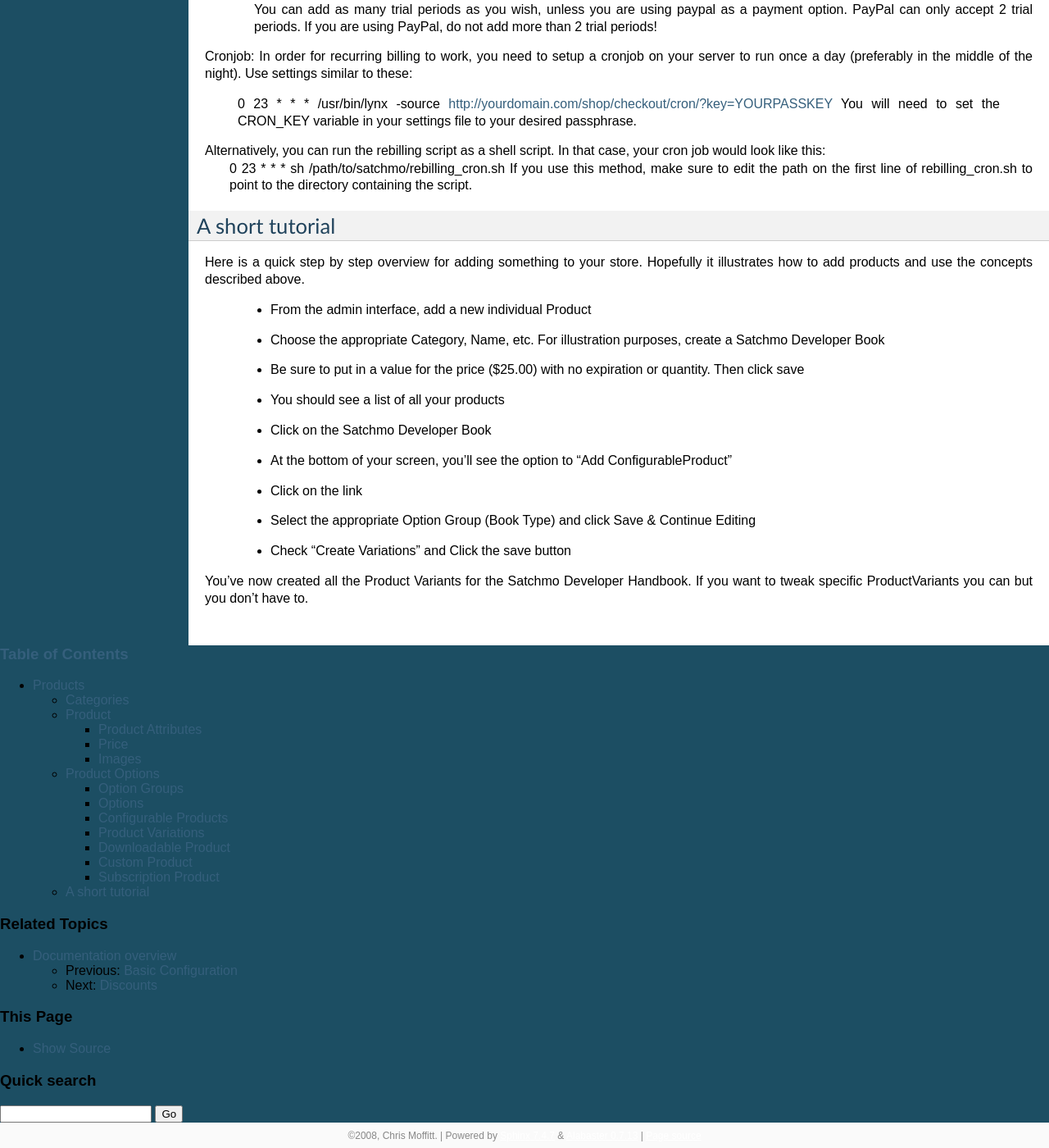
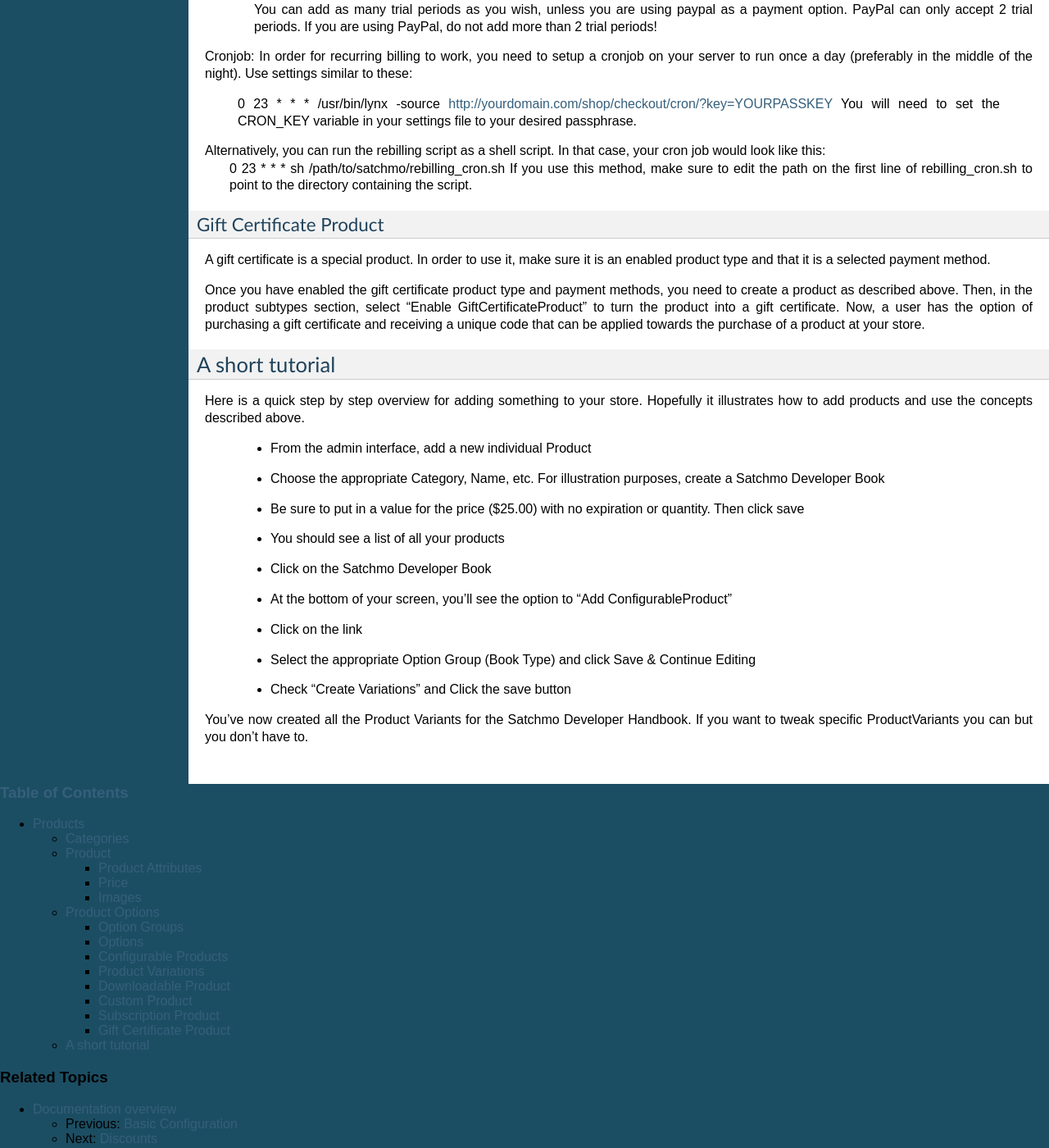
Before and after one commit to grengojbo/satchmo, a Sphinx documentation site: the page built from docs/product.txt, in a window 1280 px wide and 1400 px high, scrolled down 6321 px. Shown: the whole window at 82% size. Built offline with Sphinx 7.4.7, drawn with Linux system fonts in a browser that asks for light colours.

Commit message:
Some doc cleanups and clarifications.

```diff
--- a/docs/new_installation.txt
+++ b/docs/new_installation.txt
@@ -85,10 +85,12 @@ working properly before trying to add any pieces of satchmo.
                 'satchmo.thumbnail',
                 'satchmo.l10n',
                 'satchmo.tax',
+                'satchmo.recentlist',
                 )
 
         AUTHENTICATION_BACKENDS = (
             'satchmo.accounts.email-auth.EmailBackend',
+            'django.contrib.auth.backends.ModelBackend'
             )
 
         # Load the local settings
--- a/docs/product.txt
+++ b/docs/product.txt
@@ -309,6 +309,15 @@ Alternatively, you can run the rebilling script as a shell script.  In that case
     0 23 * * * sh /path/to/satchmo/rebilling_cron.sh
     If you use this method, make sure to edit the path on the first line of rebilling_cron.sh to point to the directory containing the script.
 
+.. index::
+   single: Product; gift certificate
+   single: Gift certificate
+
+Gift Certificate Product
+++++++++++++++++++++++++
+A gift certificate is a special product. In order to use it, make sure it is an enabled product type and that it is a selected payment method.
+
+Once you have enabled the gift certificate product type and payment methods, you need to create a product as described above. Then, in the product subtypes section, select "Enable GiftCertificateProduct" to turn the product into a gift certificate. Now, a user has the option of purchasing a gift certificate and receiving a unique code that can be applied towards the purchase of a product at your store.
 
 A short tutorial
 ----------------
```
